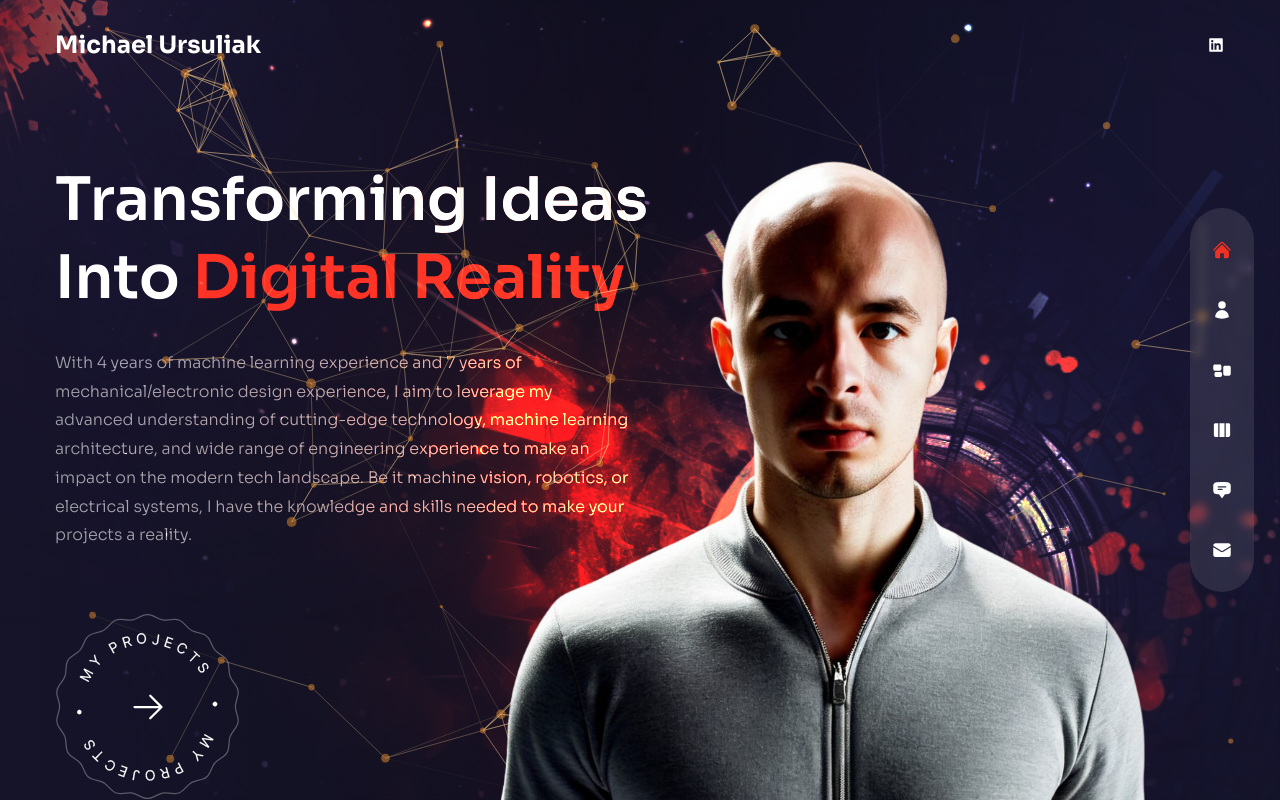
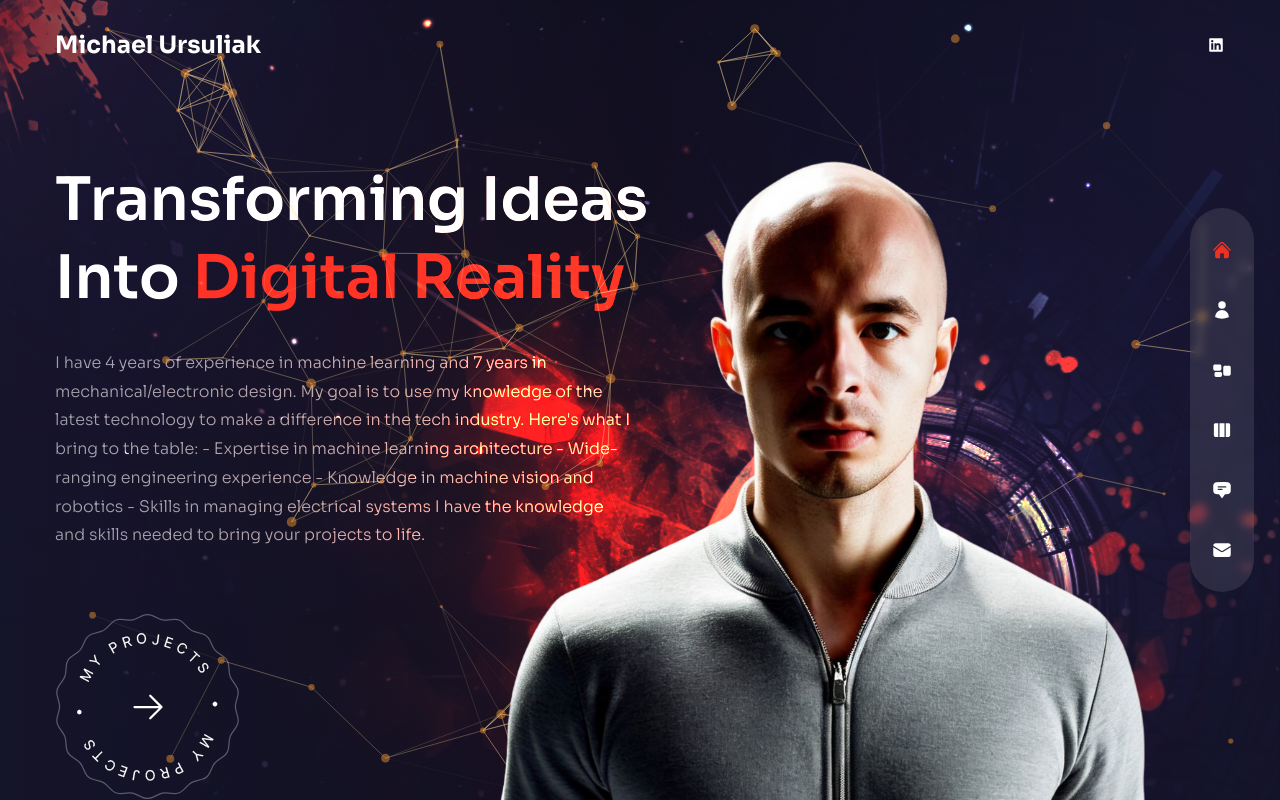
Before and after one commit to LuckierBread/LuckierBread.github.io, a Next.js app: page / in a window 1280 px wide. Built offline with nearby package versions, Linux system fonts and the light colour scheme.

Commit message:
Changed main text for better readability

```diff
--- a/pages/index.js
+++ b/pages/index.js
@@ -37,12 +37,14 @@ const Home = () => {
             exit='hidden'
             className='max-w-sm xl:max-w-xl mx-auto xl:mx-0 mb-10 xl:mb-16'
           >
-            With 4 years of machine learning experience and 7 years of mechanical/electronic design experience, I
-            aim to leverage my advanced understanding of cutting-edge technology, machine learning
-            architecture, and wide range of engineering experience to make an impact on the modern tech
-            landscape. Be it machine vision, robotics, or electrical systems, I have the knowledge and skills needed to
-            make your projects a reality.
+            I have 4 years of experience in machine learning and 7 years in mechanical/electronic design. My goal is to use my knowledge of the latest technology to make a difference in the tech industry. Here's what I bring to the table:
 
+            - Expertise in machine learning architecture
+            - Wide-ranging engineering experience
+            - Knowledge in machine vision and robotics
+            - Skills in managing electrical systems
+
+            I have the knowledge and skills needed to bring your projects to life.
           </motion.p>
           {/* btn */}
           <div className='flex justify-center xl:hidden relative'>
```
